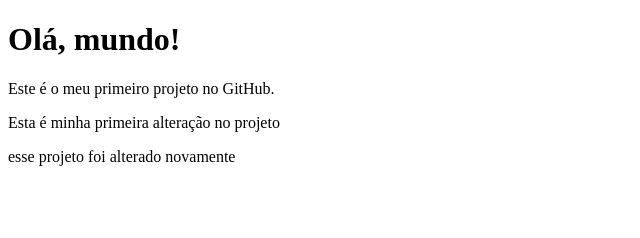
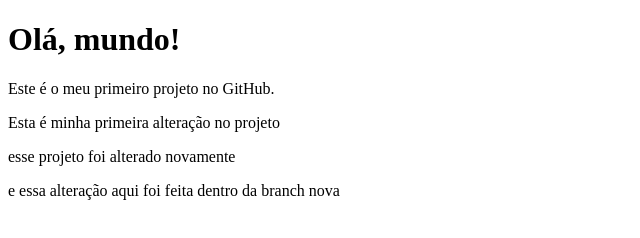
Before and after one commit to Carlos734-If/Meu-Primeiro-projeto, a plain HTML site: page index.html in a window 1280 px wide. Shown: the whole page, without its empty margins (0-640 px from the left). Drawn offline with Linux system fonts and the light colour scheme.

Commit message:
Update index.html
alteração na branch

```diff
--- a/index.html
+++ b/index.html
@@ -8,5 +8,6 @@
     <p>Este é o meu primeiro projeto no GitHub.</p>
     <p>Esta é minha primeira alteração no projeto </p>
     <p>esse projeto foi alterado novamente </p>
+    <p>e essa alteração aqui foi feita dentro da branch nova</p>
 </body>
 </html>
```
